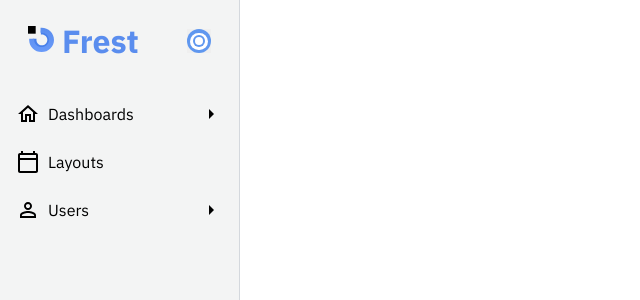
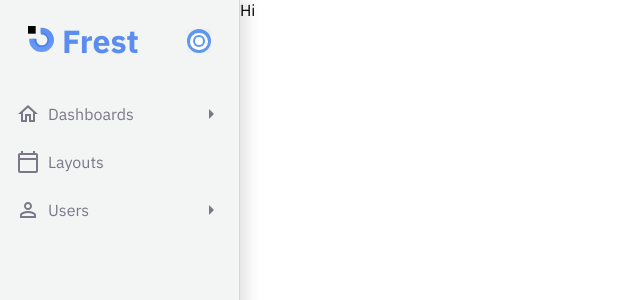
Before and after one commit to JealousGx/snippets, a React (Create React App) app: page / in a window 1280 px wide. Shown: the top 300 px of the page, without its empty margins (0-640 px from the left). Built offline with nearby package versions, Linux system fonts and the light colour scheme.

Commit message:
adds children components

```diff
--- a/package.json
+++ b/package.json
@@ -1,7 +1,8 @@
 {
   "name": "frest-sidebar",
   "version": "0.1.0",
-  "private": true,
+  "author": "JealousGx <jealousjsp@gmail.com>",
+  "description": "Sidebar component made with React & Styled Components.",
   "dependencies": {
     "@emotion/react": "^11.10.0",
     "@emotion/styled": "^11.10.0",
--- a/src/App.css
+++ b/src/App.css
@@ -10,6 +10,11 @@
   font-family: "IBM Plex Sans", -apple-system, BlinkMacSystemFont, "Segoe UI",
     "Oxygen", "Ubuntu", "Cantarell", "Fira Sans", "Droid Sans", "Helvetica Neue",
     sans-serif;
+}
+
+#main {
+  display: flex;
+  flex-direction: row;
 }
 
 .app__brand__text {
--- a/src/App.js
+++ b/src/App.js
@@ -1,9 +1,13 @@
-import { Sidebar } from './components'
-import './App.css';
+import { Sidebar } from "./components";
+import "./App.css";
 
 function App() {
   return (
-    <Sidebar />
+    <div id="main">
+      <Sidebar>
+        <p>Hi</p>
+      </Sidebar>
+    </div>
   );
 }
 
--- a/src/components/Sidebar/SidebarStyles.js
+++ b/src/components/Sidebar/SidebarStyles.js
@@ -1,4 +1,13 @@
 import styled from "styled-components";
+
+// Children Component
+export const Children = styled.div`
+  margin-left: ${({ displaySidebar }) => (displaySidebar ? "15rem" : "5rem")};
+
+  @media (max-width: 468px) {
+    margin-left: 5rem;
+  }
+`;
 
 export const SidebarWrapper = styled.div`
   width: 100%;
@@ -56,12 +65,14 @@ export const ItemContainer = styled.div`
 export const ItemWrapper = styled.div`
   display: flex;
   align-items: center;
+  color: #7c7788;
 `;
 
 export const ItemWrapperGroup = styled.div`
   display: flex;
   align-items: center;
   justify-content: space-between;
+  color: #7c7788;
 
   @media (max-width: 468px) {
     justify-content: center;
@@ -86,6 +97,8 @@ export const ItemName = styled.span`
 
 // Sidebar Container
 export const SidebarContainer = styled.div`
+  position: absolute;
+  left: 0;
   width: ${({ displaySidebar }) => (displaySidebar ? "15rem" : "5rem")};
   height: 100vh;
   padding: 0.75rem;
@@ -93,6 +106,8 @@ export const SidebarContainer = styled.div`
   transition: width 350ms ease;
   border-right: 1px solid #d4d8dd;
   overflow-x: hidden;
+  ${({ displaySidebar }) =>
+    displaySidebar && "box-shadow: 8px 0px 12px 0px rgba(0,0,0,0.1)"};
 
   ${ItemWrapperGroup} {
     justify-content: ${({ displaySidebar }) => !displaySidebar && "center"};
@@ -103,6 +118,9 @@ export const SidebarContainer = styled.div`
   }
 
   &:hover {
+    ${({ displaySidebar }) =>
+      !displaySidebar && "box-shadow: 8px 0px 12px 0px rgba(0,0,0,0.1)"};
+
     @media (min-width: 468px) {
       width: ${({ displaySidebar }) => !displaySidebar && "15rem"};
 
--- a/src/components/Sidebar/index.jsx
+++ b/src/components/Sidebar/index.jsx
@@ -1,5 +1,6 @@
-import { useState } from "react";
+import React, { useState } from "react";
 import {
+  Children,
   SidebarContainer,
   SidebarWrapper,
   SidebarLogoWrapper,
@@ -11,8 +12,8 @@ import BrandLogo from "./BrandLogo.svg";
 
 import { SidebarItem, dummyData } from "..";
 
-export default function Sidebar() {
-  const [displaySidebar, setDisplaySidebar] = useState(false);
+export default function Sidebar({ children }) {
+  const [displaySidebar, setDisplaySidebar] = useState(true);
 
   const handleSidebarDisplay = (e) => {
     e.preventDefault();
@@ -24,6 +25,7 @@ export default function Sidebar() {
   };
 
   return (
+    <React.Fragment>
       <SidebarContainer displaySidebar={displaySidebar}>
         <SidebarWrapper>
           <SidebarLogoWrapper displaySidebar={displaySidebar}>
@@ -58,5 +60,7 @@ export default function Sidebar() {
           ))}
         </SidebarWrapper>
       </SidebarContainer>
+      <Children displaySidebar={displaySidebar}>{children}</Children>
+    </React.Fragment>
   );
 }
```
Lines whose indentation alone changed are shown as unchanged.
